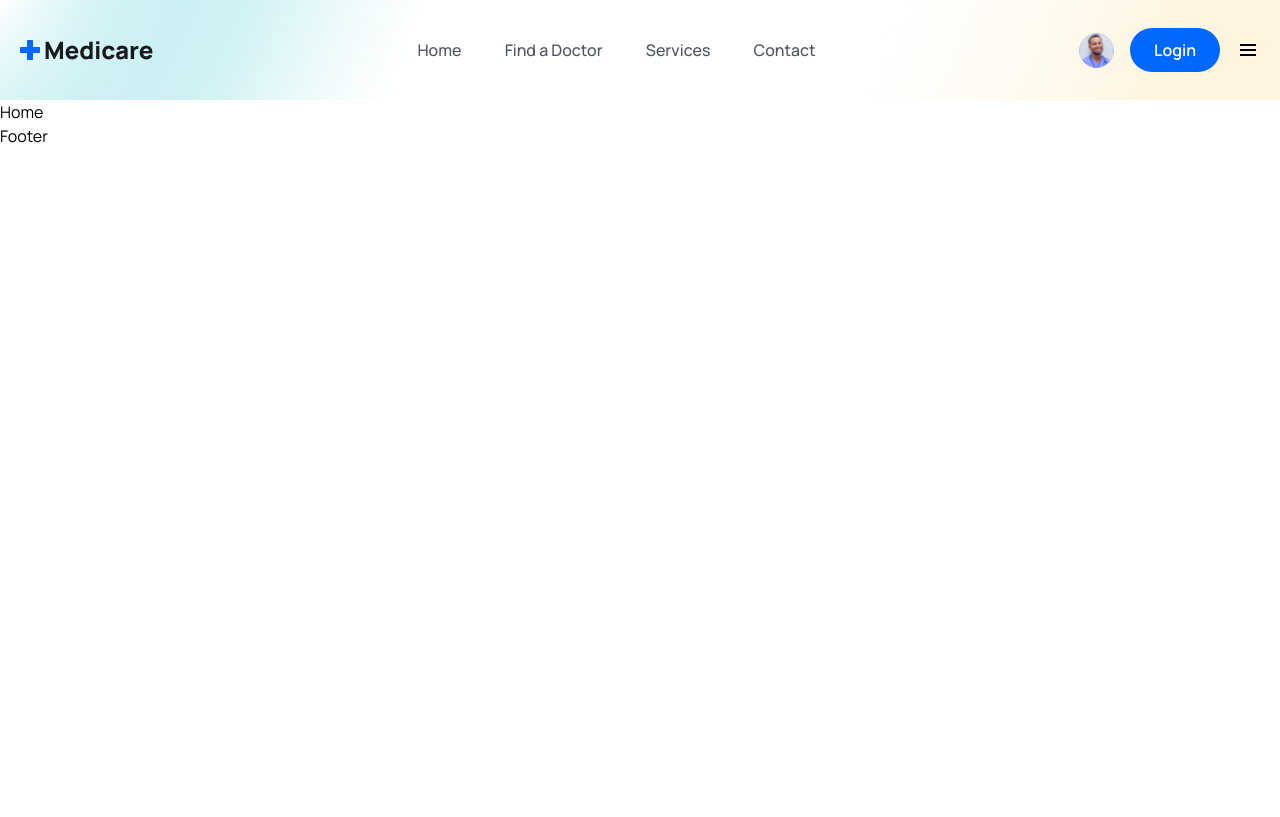
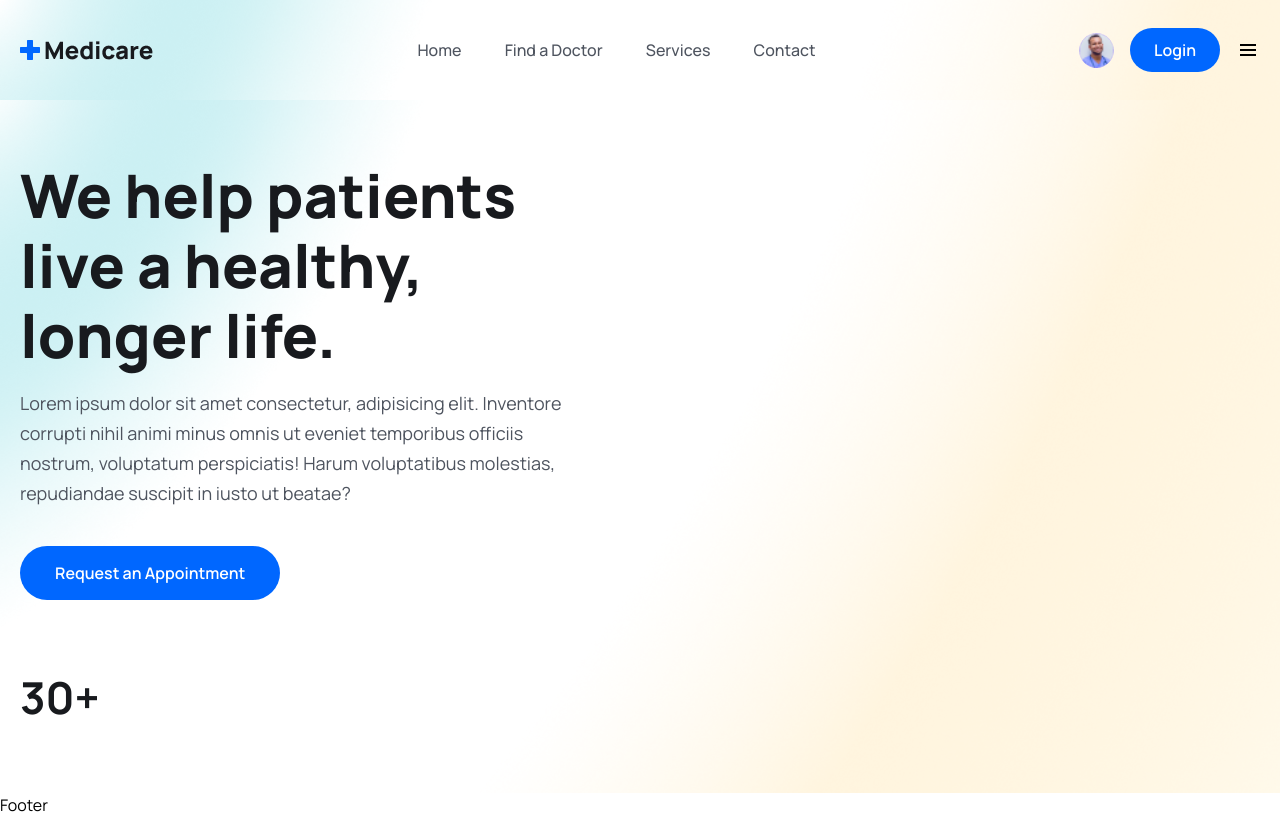
Before and after one commit to sparshgupta121/Techack-4.0, a React (Vite) app in the folder frontend/: page / in a window 1280 px wide. Built offline with nearby package versions, Linux system fonts and the light colour scheme.

Commit message:
hero sec

```diff
--- a/frontend/src/index.css
+++ b/frontend/src/index.css
@@ -29,6 +29,10 @@
     .header{
         @apply bg-[url('./assets/images/mask.png')] bg-no-repeat bg-center bg-cover w-full h-[100px] leading-[100px];
     }
+
+    .hero_section{
+        @apply bg-[url('./assets/images/hero-bg.png')] bg-no-repeat bg-center bg-cover;
+    }
 }
 
 @media only screen and (max-width: 1024px){
--- a/frontend/src/pages/Home.jsx
+++ b/frontend/src/pages/Home.jsx
@@ -1,7 +1,44 @@
 import React from "react";
 
 const Home = () => {
-  return <div>Home</div>;
+  return(
+    <>
+
+      {/* hero Section */}
+      <>
+        <section className="hero_section pt-[60px] 2xl:h-[800px]">
+          <div className="container">
+            <div className="flex flex-col lg:flex-row gap-[90px] items-center justify-between">
+
+              {/* hero content */}
+              <div>
+                <div className="lg:w-[570px]">
+                  <h1 className="text-[36px] leading-[46px] text-headingColor font-[800] md:text-[60px] md:leading-[70px]">
+                    We help patients live a healthy, longer life.
+                  </h1>
+                  <p className="text_para">
+                    Lorem ipsum dolor sit amet consectetur, adipisicing elit. Inventore corrupti nihil animi minus omnis ut eveniet temporibus officiis nostrum, voluptatum perspiciatis! Harum voluptatibus molestias, repudiandae suscipit in iusto ut beatae?
+                  </p>
+
+                  <button className="btn">Request an Appointment </button>
+                </div>
+
+                {/* hero counter */}
+                <div className="mt-[30px] lg:mt-[70px] flex flex-col lg:flex-row lg:items-center gap-5 lg:gap-[30px]">
+
+                  <div>
+                    <h2 className="text-[36px] leading-[56px] lg:text-[44px] lg:leading-[54px] font-[700] text-headingColor">30+
+                    </h2>
+                    <span className="w-[100px] h-2 bg-yellowcolor rounded-full block mt-[-14px]"></span>
+                  </div>
+                </div>
+              </div>
+            </div>
+          </div>
+        </section>
+      </>
+    </>
+  );
 };
 
 export default Home;
```
